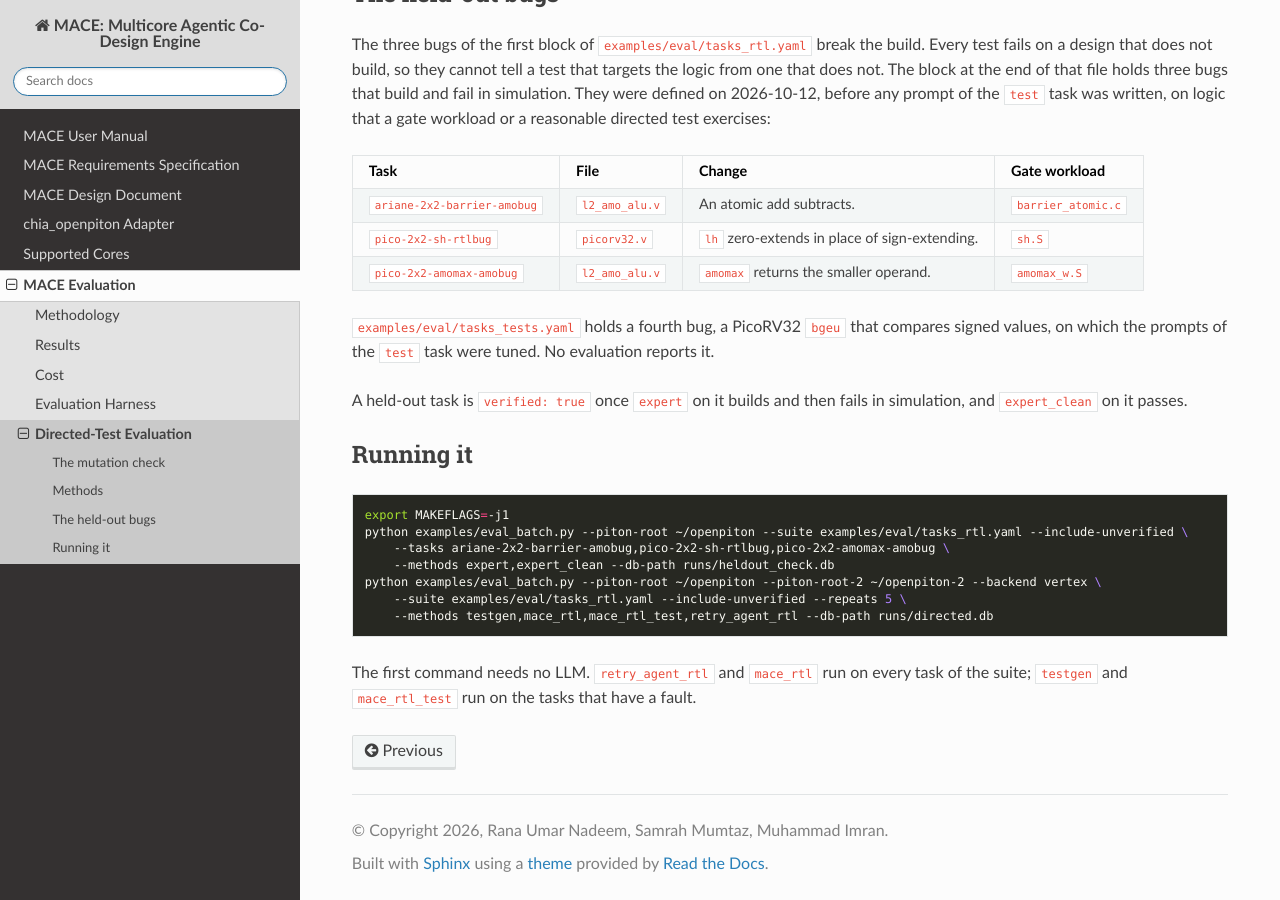
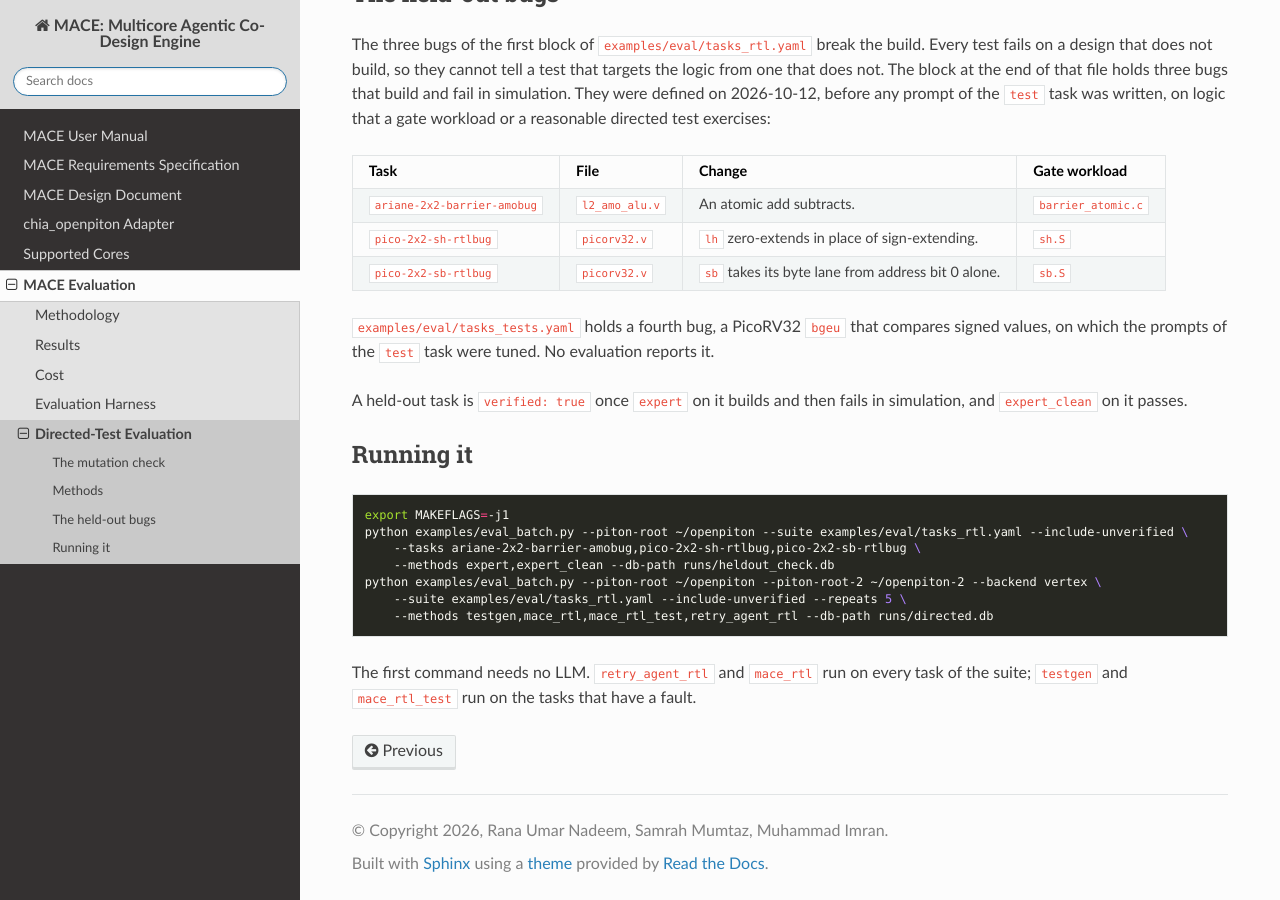
Before and after one commit to ranaumarnadeem/MACE, a Sphinx documentation site: the page built from docs/06_mace_evaluation/directed_tests.md, in a window 1280 px wide and 900 px high, scrolled down 1313 px. Built offline with Sphinx 7.4.7 and the Read the Docs theme 3.1.0, drawn with Linux system fonts in a browser that asks for light colours.

Commit message:
eval: replace the amomax held-out bug with an sb byte-lane bug
amomax_w.S fails on the correct 2x2 design, where four harts race on its data.

````diff
--- a/docs/06_mace_evaluation/directed_tests.md
+++ b/docs/06_mace_evaluation/directed_tests.md
@@ -56,7 +56,7 @@ They were defined on 2026-10-12, before any prompt of the `test` task was writte
 |---|---|---|---|
 | `ariane-2x2-barrier-amobug` | `l2_amo_alu.v` | An atomic add subtracts. | `barrier_atomic.c` |
 | `pico-2x2-sh-rtlbug` | `picorv32.v` | `lh` zero-extends in place of sign-extending. | `sh.S` |
-| `pico-2x2-amomax-amobug` | `l2_amo_alu.v` | `amomax` returns the smaller operand. | `amomax_w.S` |
+| `pico-2x2-sb-rtlbug` | `picorv32.v` | `sb` takes its byte lane from address bit 0 alone. | `sb.S` |
 
 `examples/eval/tasks_tests.yaml` holds a fourth bug, a PicoRV32 `bgeu` that compares signed values, on which the prompts of the `test` task were tuned.
 No evaluation reports it.
@@ -68,7 +68,7 @@ A held-out task is `verified: true` once `expert` on it builds and then fails in
 ```bash
 export MAKEFLAGS=-j1
 python examples/eval_batch.py --piton-root ~/openpiton --suite examples/eval/tasks_rtl.yaml --include-unverified \
-    --tasks ariane-2x2-barrier-amobug,pico-2x2-sh-rtlbug,pico-2x2-amomax-amobug \
+    --tasks ariane-2x2-barrier-amobug,pico-2x2-sh-rtlbug,pico-2x2-sb-rtlbug \
     --methods expert,expert_clean --db-path runs/heldout_check.db
 python examples/eval_batch.py --piton-root ~/openpiton --piton-root-2 ~/openpiton-2 --backend vertex \
     --suite examples/eval/tasks_rtl.yaml --include-unverified --repeats 5 \
````
Also changed, not shown: 3 other files.
